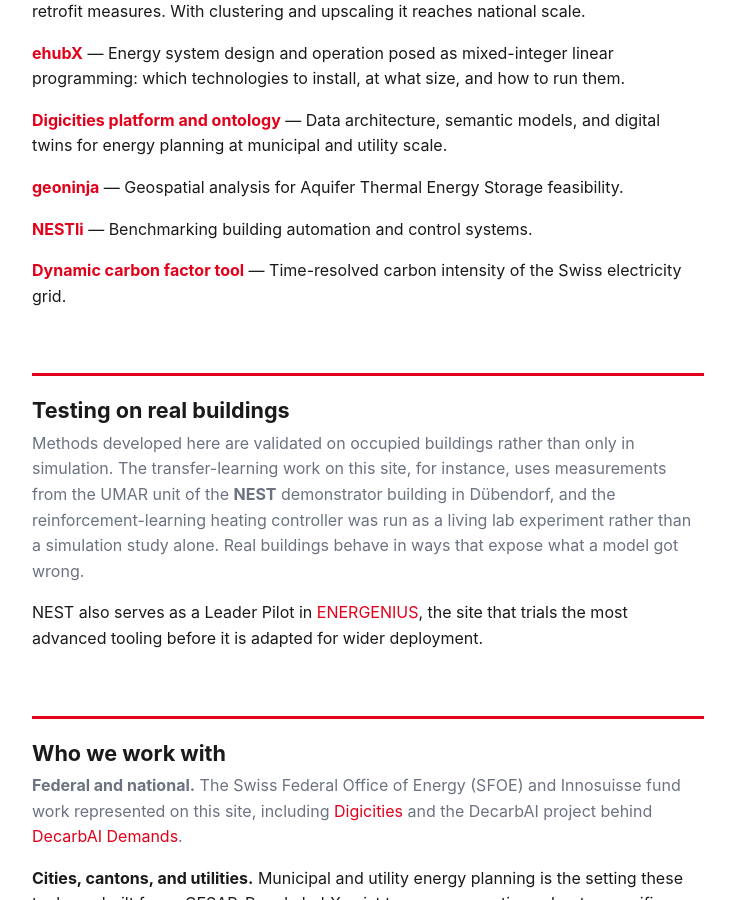
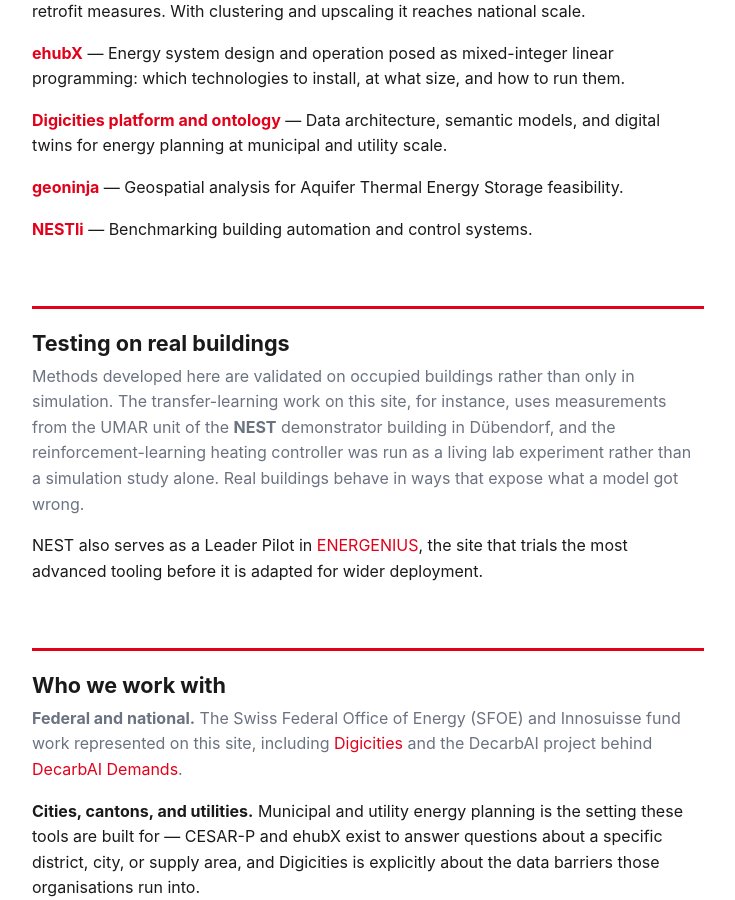
Before and after one commit to uesl-empa/energy-and-AI, a Jekyll site: the page built from docs/domain.md, in a window 1280 px wide and 900 px high, scrolled down 574 px. Shown: the whole window, without its empty margins (392-1127 px from the left). Built offline with Jekyll 4.4.1, drawn with Linux system fonts in a browser that asks for light colours.

Commit message:
Remove out-of-date dynamic carbon factor tool entry
Co-Authored-By: Claude Sonnet 5 <noreply@anthropic.com>

```diff
--- a/docs/domain.md
+++ b/docs/domain.md
@@ -33,9 +33,6 @@ Energy Storage feasibility.
 
 **[NESTli](https://github.com/uesl-empa/nestli)** — Benchmarking building automation and control
 systems.
-
-**[Dynamic carbon factor tool](https://github.com/uesl-empa/dynamic-carbon-factor-tool)** —
-Time-resolved carbon intensity of the Swiss electricity grid.
 
 ## Testing on real buildings
 
```
